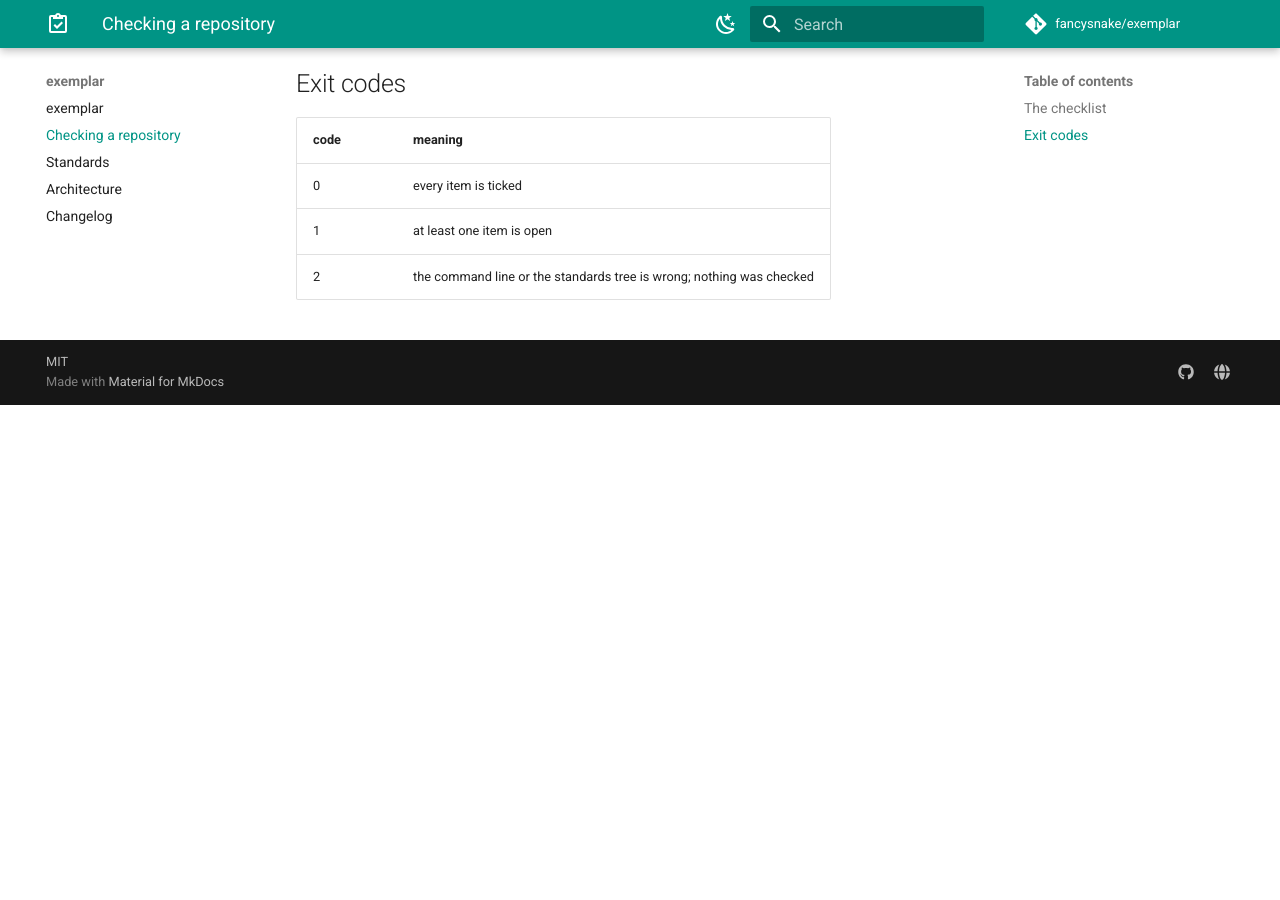
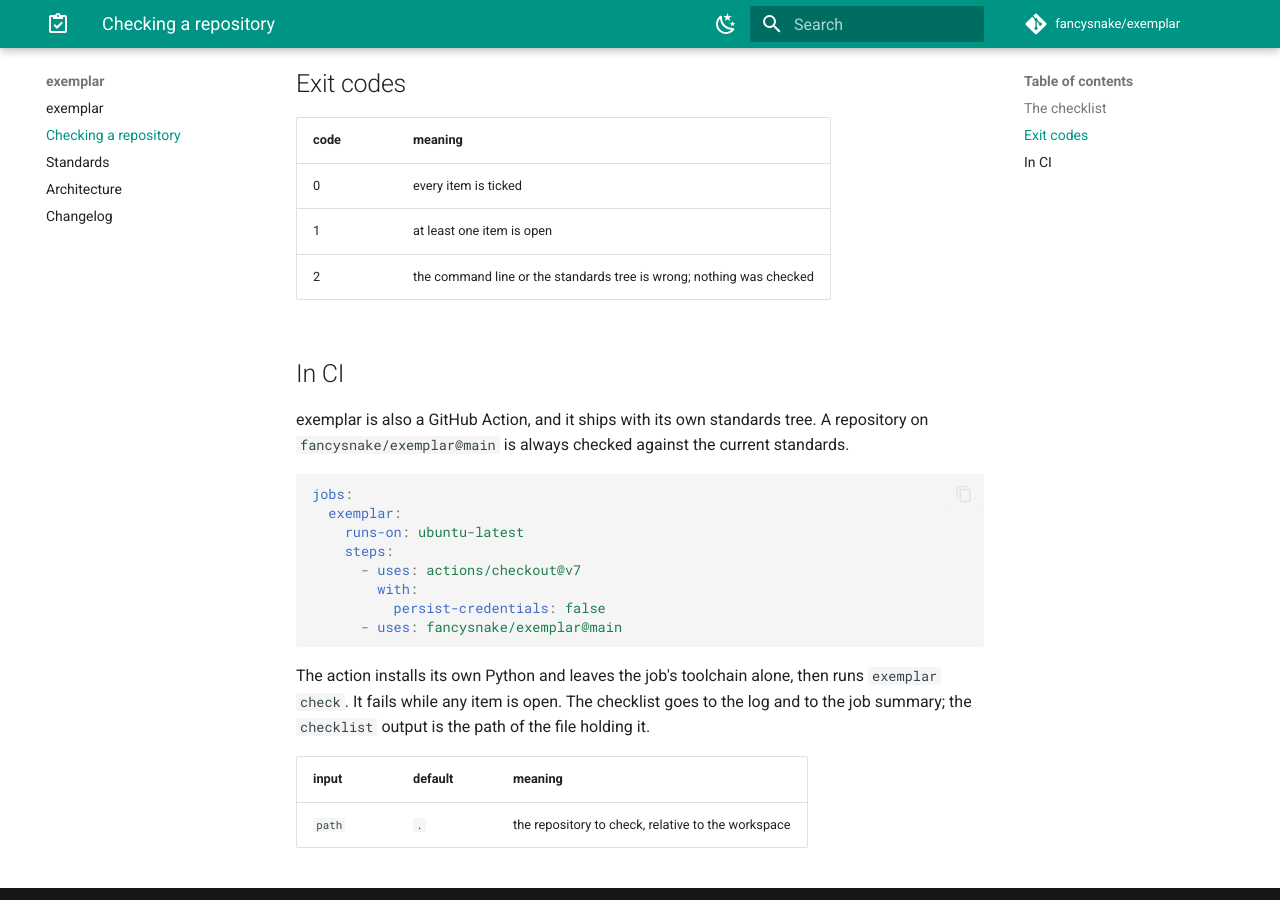
Before and after one commit to fancysnake/exemplar, an MkDocs documentation site: the page built from docs/checking.md, in a window 1280 px wide and 900 px high, scrolled down 828 px. Built offline with MkDocs 1.6.1 and Material for MkDocs 9.7.7, drawn with Linux system fonts in a browser that asks for light colours; comment, search, counter and statistics services are not loaded; before the commit the page ends 1233 px from its top, so only the background shows below that.

Commit message:
feat: run the check as a composite GitHub Action
action.yml installs exemplar into its own venv, on a Python kept off
PATH, and checks the workspace against the standards it ships with. The
checklist goes to the log and the job summary, and its file path is the
`checklist` output; an open item fails the step. CI runs the action on
a ticked and an open fixture repository.

Closes #10

Co-Authored-By: Claude Opus 5.5 <noreply@anthropic.com>

````diff
--- a/docs/checking.md
+++ b/docs/checking.md
@@ -43,3 +43,29 @@ A broken pick checks no bits.
 | 0 | every item is ticked |
 | 1 | at least one item is open |
 | 2 | the command line or the standards tree is wrong; nothing was checked |
+
+## In CI
+
+exemplar is also a GitHub Action, and it ships with its own standards tree. A
+repository on `fancysnake/exemplar@main` is always checked against the current
+standards.
+
+```yaml
+jobs:
+  exemplar:
+    runs-on: ubuntu-latest
+    steps:
+      - uses: actions/checkout@v7
+        with:
+          persist-credentials: false
+      - uses: fancysnake/exemplar@main
+```
+
+The action installs its own Python and leaves the job's toolchain alone, then
+runs `exemplar check`. It fails while any item is open. The checklist goes to
+the log and to the job summary; the `checklist` output is the path of the file
+holding it.
+
+| input | default | meaning |
+| --- | --- | --- |
+| `path` | `.` | the repository to check, relative to the workspace |
````
Also changed, not shown: CHANGELOG.md (+3 -0 lines), action.yml (added, +45 -0 lines), 4 other files.
